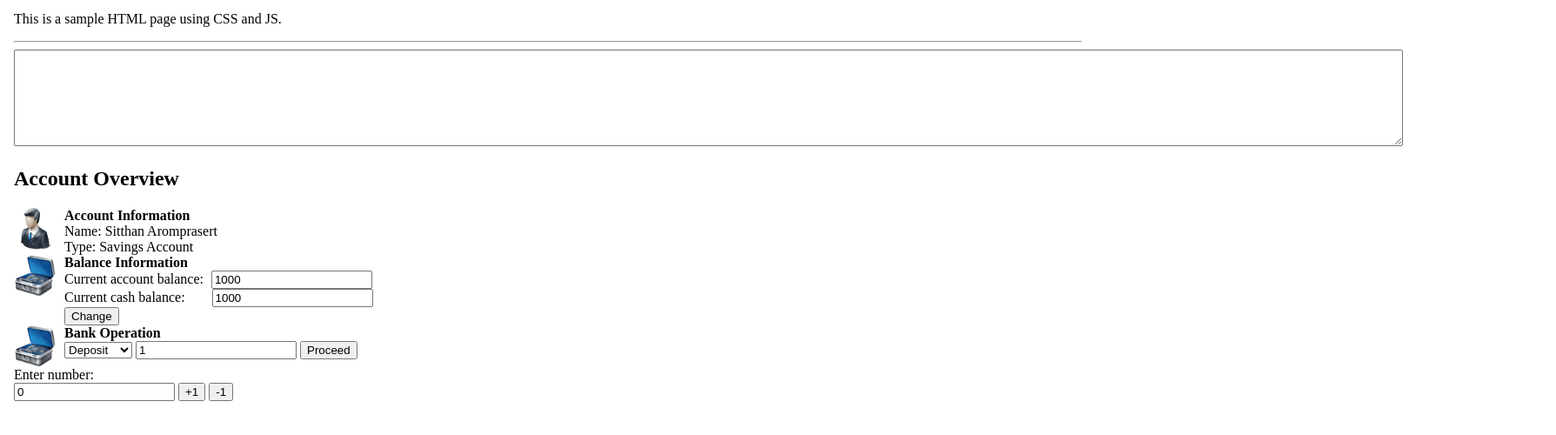
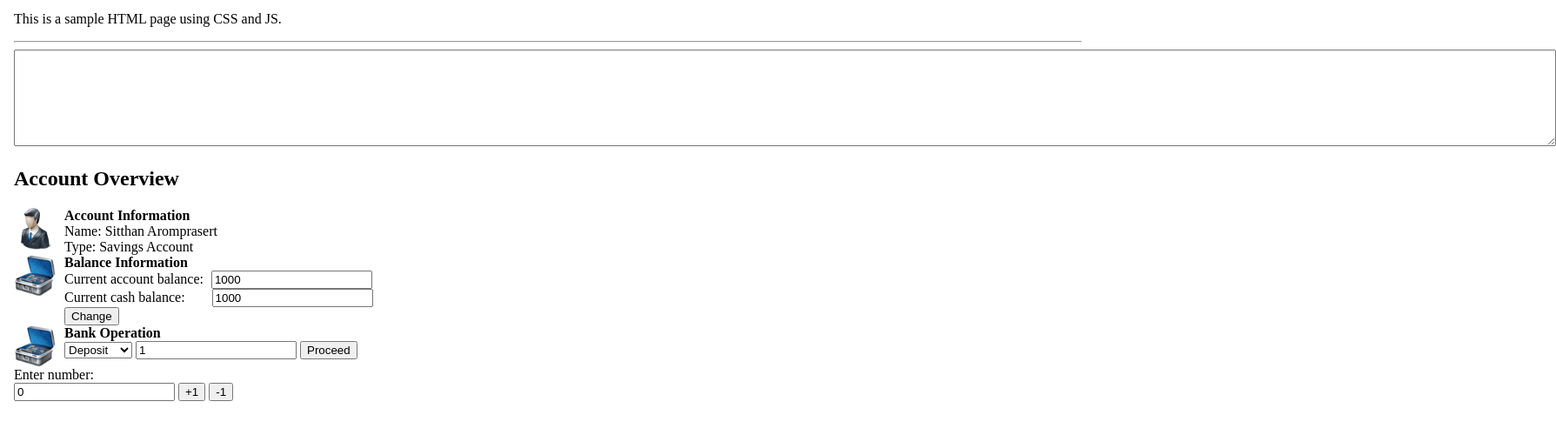
Before and after one commit to Sitthan181/itf-it68070181, a plain HTML site: page index.html in a window 1280 px wide. Shown: the part 168-668 px from the top of the page at 87% size, 1789 px wide, since content can reach past the window. Drawn offline with Linux system fonts and the light colour scheme.

Commit message:
Add files via upload

```diff
--- a/index.html
+++ b/index.html
@@ -21,7 +21,7 @@
         <img src="crying meme.png" width="169" alt="crying" />
         <p>This is a sample HTML page using CSS and JS.</p>
         <hr>
-        <textarea id="log" rows="7" cols="197" readonly></textarea>
+        <textarea id="log" rows="7" cols="219" readonly></textarea>
 
         <h2>Account Overview</h2>
     <div style="display: flex; align-items: flex-start;">
```
